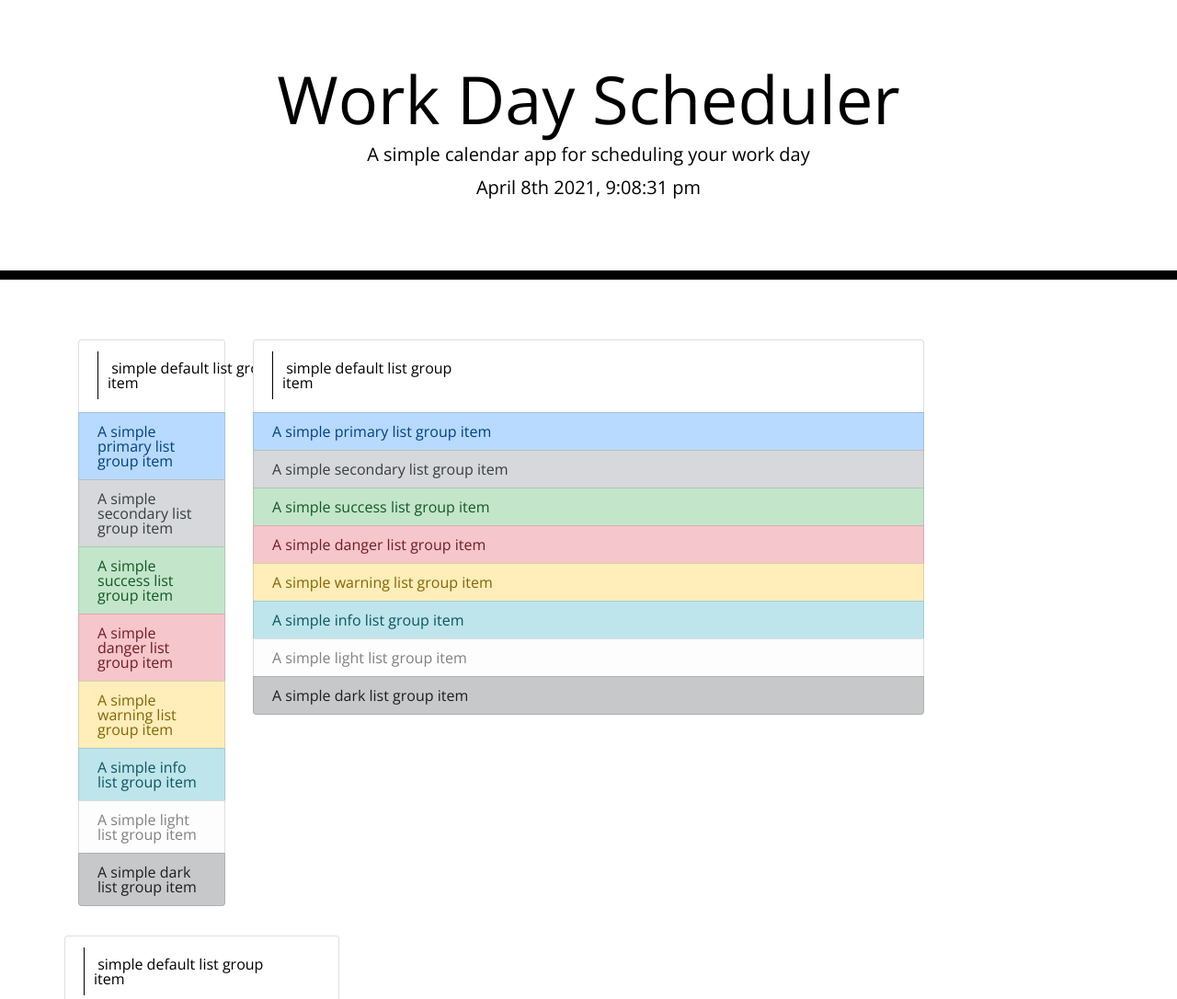
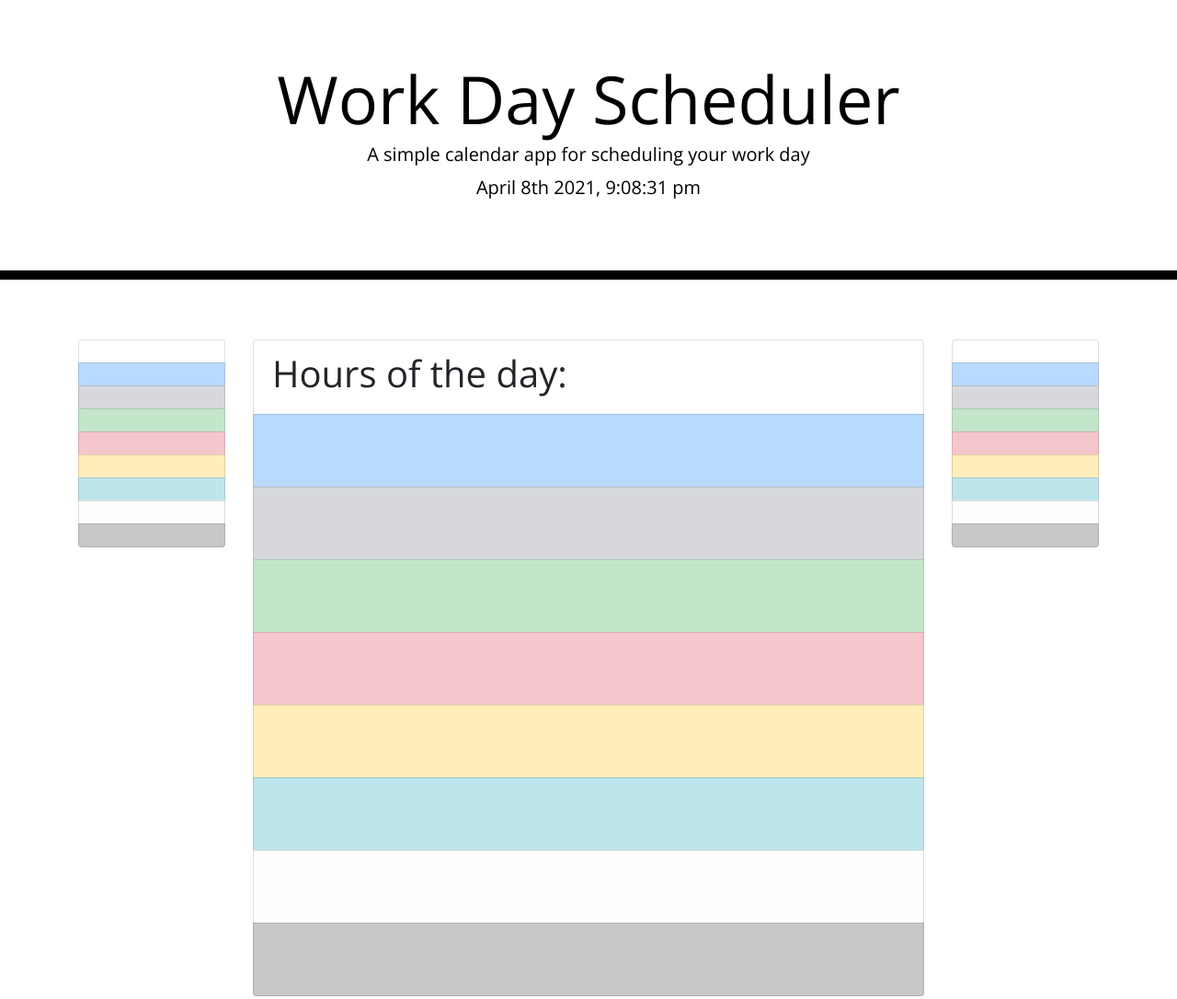
Before and after one commit to taylor67469/PlannerHW, a plain HTML site: page index.html in a window 1280 px wide. Shown: the top 1086 px of the page at 92% size. Drawn offline with nearby package versions, Linux system fonts and the light colour scheme.

Commit message:
still working on it

```diff
--- a/index.html
+++ b/index.html
@@ -32,43 +32,45 @@
     <div class="container">
       <div class="row">
         <div class="col-2">
-          <ul class="list-group">
-            <li class="list-group-item"><textarea> simple default list group item</textarea></li>
-            <li class="list-group-item list-group-item-primary">A simple primary list group item</li>
-            <li class="list-group-item list-group-item-secondary">A simple secondary list group item</li>
-            <li class="list-group-item list-group-item-success">A simple success list group item</li>
-            <li class="list-group-item list-group-item-danger">A simple danger list group item</li>
-            <li class="list-group-item list-group-item-warning">A simple warning list group item</li>
-            <li class="list-group-item list-group-item-info">A simple info list group item</li>
-            <li class="list-group-item list-group-item-light">A simple light list group item</li>
-            <li class="list-group-item list-group-item-dark">A simple dark list group item</li>
+          <ul class="list-group list1">
+            <li class="list-group-item"></li>
+            <li class="list-group-item list-group-item-primary"></li>
+            <li class="list-group-item list-group-item-secondary"></li>
+            <li class="list-group-item list-group-item-success"></li>
+            <li class="list-group-item list-group-item-danger"></li>
+            <li class="list-group-item list-group-item-warning"></li>
+            <li class="list-group-item list-group-item-info"></li>
+            <li class="list-group-item list-group-item-light"></li>
+            <li class="list-group-item list-group-item-dark"></li>
           </ul>
         </div>
       <div class ="col-8">
-      <ul class="list-group">
-        <li class="list-group-item"><textarea> simple default list group item</textarea></li>
-        <li class="list-group-item list-group-item-primary">A simple primary list group item</li>
-        <li class="list-group-item list-group-item-secondary">A simple secondary list group item</li>
-        <li class="list-group-item list-group-item-success">A simple success list group item</li>
-        <li class="list-group-item list-group-item-danger">A simple danger list group item</li>
-        <li class="list-group-item list-group-item-warning">A simple warning list group item</li>
-        <li class="list-group-item list-group-item-info">A simple info list group item</li>
-        <li class="list-group-item list-group-item-light">A simple light list group item</li>
-        <li class="list-group-item list-group-item-dark">A simple dark list group item</li>
+      <ul class="list-group list2">
+        <li class="list-group-item"><h1>Hours of the day:</h1></li>
+        <li class="list-group-item list-group-item-primary"><textarea></textarea></li>
+        <li class="list-group-item list-group-item-secondary"><textarea></textarea></li>
+        <li class="list-group-item list-group-item-success"><textarea></textarea></li>
+        <li class="list-group-item list-group-item-danger"><textarea></textarea></li>
+        <li class="list-group-item list-group-item-warning"><textarea></textarea></li>
+        <li class="list-group-item list-group-item-info"><textarea></textarea></li>
+        <li class="list-group-item list-group-item-light"><textarea></textarea></li>
+        <li class="list-group-item list-group-item-dark"><textarea></textarea></li>
       </ul>
       </div>
-      <div class = "col-2"></div>
-      <ul class="list-group">
-        <li class="list-group-item"><textarea> simple default list group item</textarea></li>
-        <li class="list-group-item list-group-item-primary">A simple primary list group item</li>
-        <li class="list-group-item list-group-item-secondary">A simple secondary list group item</li>
-        <li class="list-group-item list-group-item-success">A simple success list group item</li>
-        <li class="list-group-item list-group-item-danger">A simple danger list group item</li>
-        <li class="list-group-item list-group-item-warning">A simple warning list group item</li>
-        <li class="list-group-item list-group-item-info">A simple info list group item</li>
-        <li class="list-group-item list-group-item-light">A simple light list group item</li>
-        <li class="list-group-item list-group-item-dark">A simple dark list group item</li>
-      </ul>
+      <div class = "col-2">
+        <ul class="list-group list3">
+          <li class="list-group-item"></li>
+          <li class="list-group-item list-group-item-primary"></li>
+          <li class="list-group-item list-group-item-secondary"></li>
+          <li class="list-group-item list-group-item-success"></li>
+          <li class="list-group-item list-group-item-danger"></li>
+          <li class="list-group-item list-group-item-warning"></li>
+          <li class="list-group-item list-group-item-info"></li>
+          <li class="list-group-item list-group-item-light"></li>
+          <li class="list-group-item list-group-item-dark"></li>
+        </ul>
+      </div>
+
       </div>
       <!-- Timeblocks go here -->
     </div>
--- a/style.css
+++ b/style.css
@@ -5,11 +5,11 @@ body {
 }
 
 textarea {
+  width:100%;
   background: transparent;
   border: none;
   resize: none;
   color: #000000;
-  border-left: 1px solid black;
   padding: 10px;
 }
 
```
